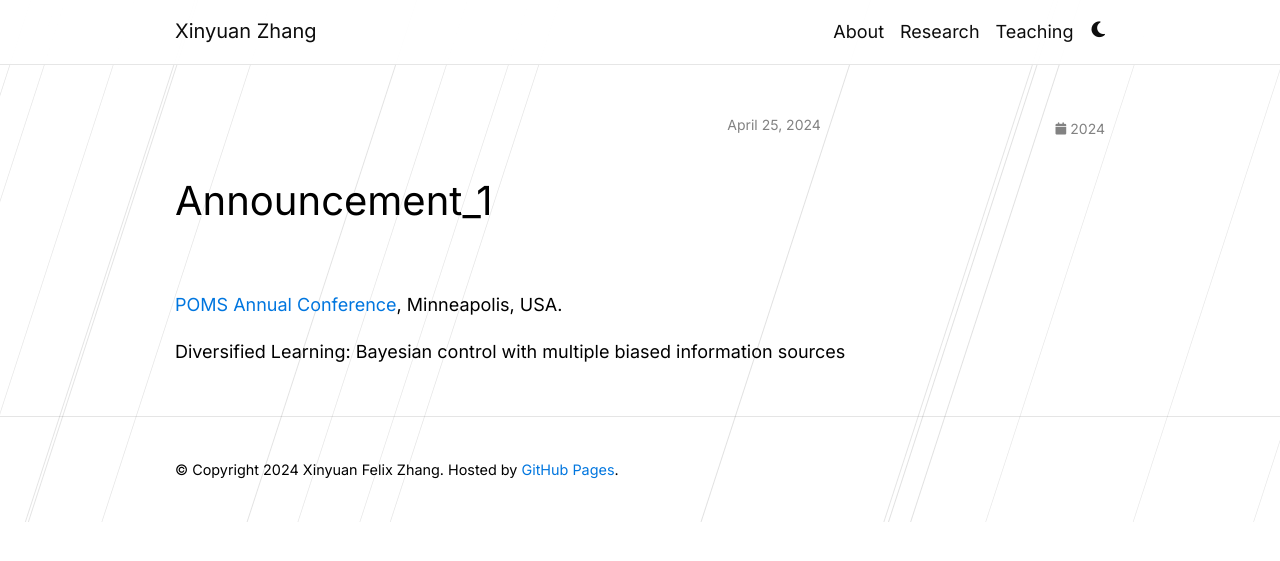
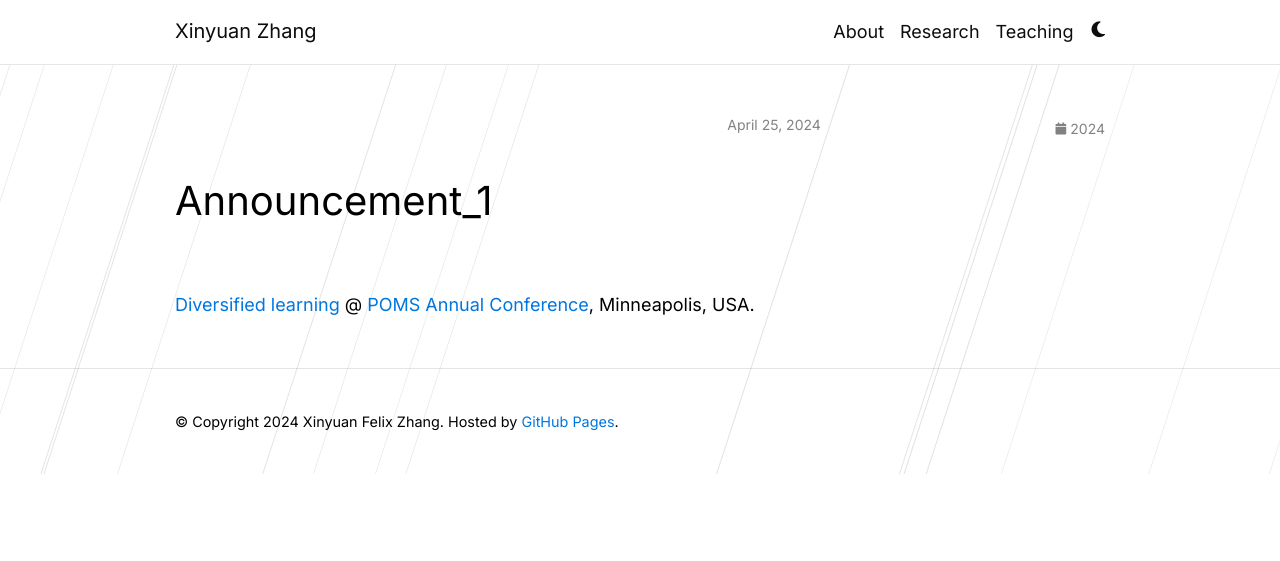
Before and after one commit to xyz2023ca/xyz2023ca.github.io, a Jekyll site: the page built from _news/announcement_1.md, in a window 1280 px wide. Shown: the top 561 px of the page. Built offline with Jekyll 4.4.1, drawn with Linux system fonts in a browser that asks for light colours; comment, search, counter and statistics services are not loaded; a style sheet for code colours, icons or effects is not loaded.

Commit message:
Update announcement_1.md

```diff
--- a/_news/announcement_1.md
+++ b/_news/announcement_1.md
@@ -4,6 +4,4 @@
 inline: true
 related_posts: false
 ---
-<a href="https://www.pinterest.com">POMS Annual Conference</a>, Minneapolis, USA.
-
-Diversified Learning: Bayesian control with multiple biased information sources
+<a href="https://xyz2023ca.github.io/publications/"> Diversified learning</a>   @ <a href="https://www.pinterest.com">POMS Annual Conference</a>, Minneapolis, USA.
```
